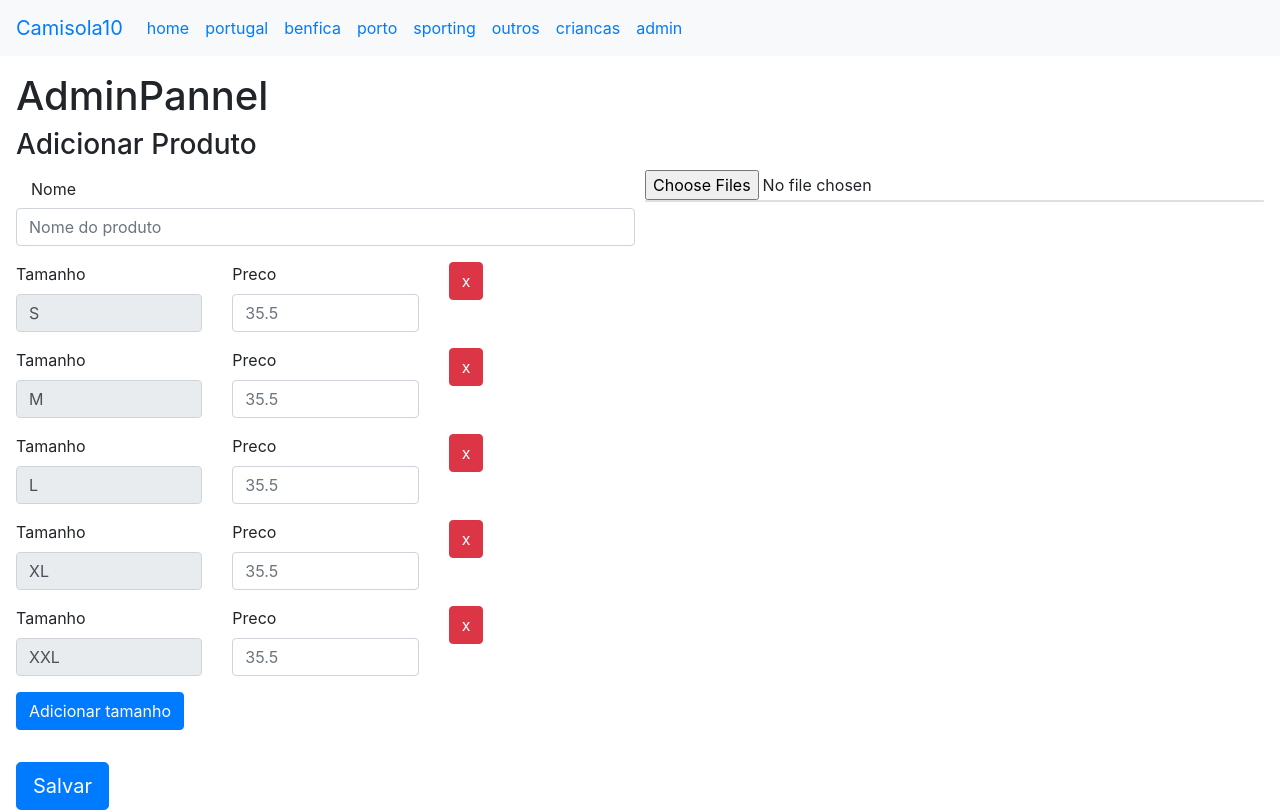
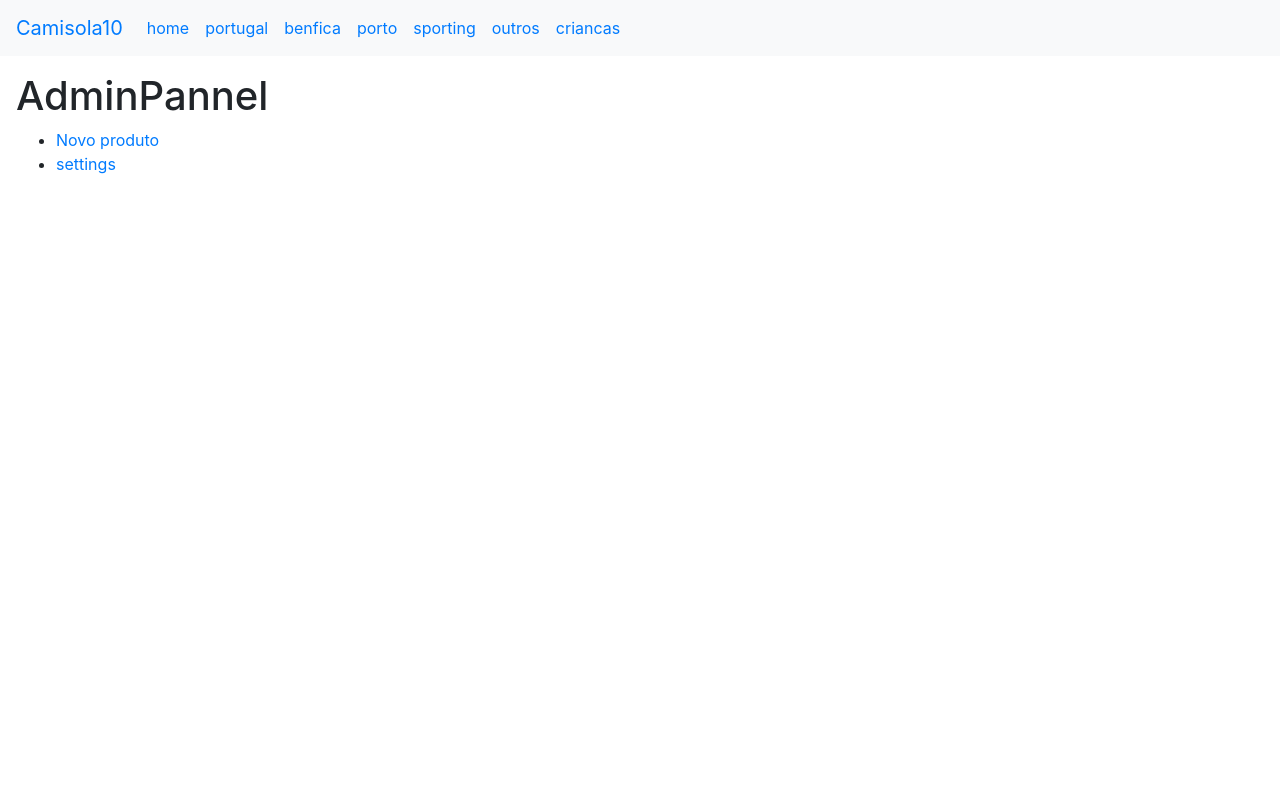
Before and after one commit to joe7lopes/camisola-web, a React (Create React App) app: page /admin in a window 1280 px wide. Built offline with nearby package versions, Linux system fonts and the light colour scheme.

Commit message:
added new product page

```diff
--- a/src/components/admin/AddNewProduct.js
+++ b/src/components/admin/AddNewProduct.js
@@ -1,9 +1,7 @@
 import React, { useState } from 'react';
-import {
-  Form, Card, Col, Button,
-} from 'react-bootstrap';
-import EditProduct from './EditProduct';
-import EditProductSize from './EditProductSize';
+import { Form, Col, Button } from 'react-bootstrap';
+import PreviewImages from './PreviewImages';
+import NewProductSize from './NewProductSize';
 import { size } from '../../config';
 
 const AddNewProduct = () => {
@@ -13,6 +11,12 @@ const AddNewProduct = () => {
   }));
   const [sizes, setSizes] = useState(defaultSelectedSize);
   const [images, setImages] = useState([]);
+  const [defaultImage, setDefaultImage] = useState(null);
+
+  const handleOnDelete = (sizeToRemove) => {
+    const updatedSizes = sizes.filter((s) => s !== sizeToRemove);
+    setSizes(updatedSizes);
+  };
 
   const handleFileUpload = (e) => {
     const files = Array.from(e.target.files);
@@ -22,30 +26,27 @@ const AddNewProduct = () => {
       image: file,
       url: URL.createObjectURL(file),
     }));
-
+    setDefaultImage(selectedImages[0]);
     setImages([...images, ...selectedImages]);
   };
 
-  const handleOnDelete = (sizeToRemove) => {
-    const updatedSizes = sizes.filter((s) => s !== sizeToRemove);
-    setSizes(updatedSizes);
+  const handleOnDeleteImage = (img) => {
+    const newImages = images.filter((image) => image !== img);
+    setImages(newImages);
   };
 
-  const renderSizes = () => sizes.map((s, i) => (
-      <EditProductSize
-        key={i}
-        size={s.size}
-        price={s.price}
-        handleOnChange={(e) => console.log(e)}
-        handleOnDelete={() => handleOnDelete(s)}
-      />
-  ));
-
-  const handleOnAdd = () => {};
+  const handleDefaultImageChanged = (img) => {
+    setDefaultImage(img);
+  };
 
   const handleOnSubmit = (event) => {
     event.preventDefault();
-    const newProduct = { size, images };
+    const imagesToSave = images.filter((i) => i !== defaultImage);
+    const formattedImages = [
+      ...imagesToSave,
+      { ...defaultImage, isDefault: true },
+    ];
+    const newProduct = { size, images: formattedImages };
     console.log('final save', newProduct);
   };
 
@@ -61,16 +62,21 @@ const AddNewProduct = () => {
               </Form.Label>
               <Form.Control type="text" placeholder="Nome do produto" />
             </Form.Group>
-          {renderSizes()}
+            <NewProductSize
+              sizes={sizes}
+            />
             <div>
-            <Button onClick={handleOnAdd}>Adicionar tamanho</Button>
+              <Button>Adicionar tamanho</Button>
             </div>
           </Col>
           <Col>
-          <input type="file" id="multi" onChange={handleFileUpload} multiple />
-          <Card>
-            <EditProduct images={images} />
-          </Card>
+            <PreviewImages
+              images={images}
+              defaultImage={defaultImage}
+              handleFileUpload={handleFileUpload}
+              handleOnDeleteImage={handleOnDeleteImage}
+              handleDefaultImageChanged={handleDefaultImageChanged}
+            />
           </Col>
         </Form.Row>
         <Button type="submit" size="lg" className="m-t-lg">
--- a/src/components/admin/AdminPannel.js
+++ b/src/components/admin/AdminPannel.js
@@ -1,12 +1,19 @@
 import React from 'react';
-import AddNewProduct from './AddNewProduct';
+import { Link } from 'react-router-dom';
 
 const AdminPannel = () => {
   const title = 'AdminPannel';
   return (
     <div className="c-body">
       <h1>{title}</h1>
-      <AddNewProduct />
+      <ul>
+        <li>
+          <Link to="/admin/new-product">Novo produto</Link>
+        </li>
+        <li>
+          <Link to="/admin/settings">settings</Link>
+        </li>
+      </ul>
     </div>
   );
 };
--- a/src/components/admin/EditProduct.js
+++ /dev/null
@@ -1,23 +0,0 @@
-import React from 'react';
-import { Figure } from 'react-bootstrap';
-
-function EditProduct({ images }) {
-  return (
-    <div>
-      <div></div>
-      {renderImagesPreview(images)}
-    </div>
-  );
-}
-
-const renderImagesPreview = (images) => images.map((img) => (
-    <div key={img.name}>
-      <Figure>
-        <Figure.Image width={256} src={img.url} />
-      </Figure>
-      Imagem Padrao
-      <input type="radio" />
-    </div>
-));
-
-export default EditProduct;
--- a/src/components/admin/EditProductSize.js
+++ /dev/null
@@ -1,37 +0,0 @@
-import React, { useState } from 'react';
-import {
-  Form, Row, Col, Button,
-} from 'react-bootstrap';
-
-function EditProductSize({
-  size,
-  handleOnDelete,
-}) {
-  const [price, setPrice] = useState('');
-  return (
-    <Row>
-      <Col>
-        <Form.Group>
-          <Form.Label>Tamanho</Form.Label>
-          <Form.Control type="text" value={size} readOnly/>
-        </Form.Group>
-      </Col>
-      <Col>
-        <Form.Group>
-          <Form.Label>Preco</Form.Label>
-          <Form.Control
-            type="text"
-            placeholder="35.5"
-            onChange={(e) => setPrice(e.target.value)}
-            value={price}
-          />
-        </Form.Group>
-      </Col>
-      <Col>
-      <Button variant="danger" onClick={handleOnDelete}>x</Button>
-      </Col>
-    </Row>
-  );
-}
-
-export default EditProductSize;
--- /dev/null
+++ b/src/components/admin/NewProductSize.js
@@ -0,0 +1,41 @@
+import React, { useState } from 'react';
+import {
+  Form, Row, Col, Button,
+} from 'react-bootstrap';
+
+function EditProductSize({ sizes, handleOnDelete }) {
+  const [price, setPrice] = useState('');
+  console.log(sizes);
+  return (
+    <div>
+      {sizes.map((size) => (
+        <Row key={size.size}>
+          <Col>
+            <Form.Group>
+              <Form.Label>Tamanho</Form.Label>
+              <Form.Control type="text" value={size.size} readOnly />
+            </Form.Group>
+          </Col>
+          <Col>
+            <Form.Group>
+              <Form.Label>Preco</Form.Label>
+              <Form.Control
+                type="text"
+                placeholder="35.5"
+                onChange={(e) => setPrice(e.target.value)}
+                value={price}
+              />
+            </Form.Group>
+          </Col>
+          <Col>
+            <Button variant="danger" onClick={handleOnDelete}>
+              x
+            </Button>
+          </Col>
+        </Row>
+      ))}
+    </div>
+  );
+}
+
+export default EditProductSize;
--- /dev/null
+++ b/src/components/admin/PreviewImages.js
@@ -0,0 +1,38 @@
+import React from 'react';
+import {
+  Button, Figure, Row, Col,
+} from 'react-bootstrap';
+
+function PreviewImages({
+  images,
+  handleFileUpload,
+  handleOnDeleteImage,
+  handleDefaultImageChanged,
+  defaultImage,
+}) {
+  return (
+    <div>
+      <input className="m-t-sm" type="file" id="multi" onChange={handleFileUpload} multiple />
+      {images.map((img) => (
+        <div key={img.name}>
+          <Row>
+            <Col>
+              <Figure>
+                <Figure.Image width={256} src={img.url} />
+              </Figure>
+            </Col>
+            <Col>
+              <span className="m-r-sm">Imagem Padrao</span>
+              <input className="m-r-sm" type="radio" onChange={() => handleDefaultImageChanged(img)} checked={img.url === defaultImage.url} />
+              <Button variant="danger" type="button" onClick={() => handleOnDeleteImage(img)}>
+                x
+              </Button>
+            </Col>
+          </Row>
+        </div>
+      ))}
+    </div>
+  );
+}
+
+export default PreviewImages;
--- /dev/null
+++ b/src/components/admin/Settings.js
@@ -0,0 +1,9 @@
+import React from 'react';
+
+function Settings() {
+  return (
+        <div>settings page</div>
+  );
+}
+
+export default Settings;
--- a/src/components/admin/index.js
+++ b/src/components/admin/index.js
@@ -1,3 +1,3 @@
-import AdminPannel from './AdminPannel';
-
-export default AdminPannel;
+export { default as AdminPannel } from './AdminPannel';
+export { default as NewProduct } from './AddNewProduct';
+export { default as Settings } from './Settings';
--- a/src/components/index.js
+++ b/src/components/index.js
@@ -2,4 +2,4 @@ export { default as NavigationHeader } from './NavigationHeader';
 export { default as Home } from './Home';
 export { default as ClubPage } from './ClubPage';
 export { default as ProductDetail } from './product_details';
-export { default as AdminPannel } from './admin';
+export { AdminPannel, NewProduct, Settings } from './admin';
--- a/src/routes/path.js
+++ b/src/routes/path.js
@@ -6,5 +6,4 @@ export default {
   SPORTING: '/sporting',
   OUTROS: '/outros',
   CRIANCAS: '/criancas',
-  ADMIN: '/admin',
 };
--- a/src/routes/routes.js
+++ b/src/routes/routes.js
@@ -6,6 +6,8 @@ import {
   ProductDetail,
   Home,
   AdminPannel,
+  Settings,
+  NewProduct,
 } from '../components';
 import path from './path';
 
@@ -32,7 +34,13 @@ const Routes = () => (
       <Route path={SPORTING}>
         <ClubPage />
       </Route>
-      <Route path={ADMIN}>
+      <Route path="/admin/new-product">
+        <NewProduct />
+      </Route>
+      <Route path="/admin/settings">
+        <Settings />
+      </Route>
+      <Route path="/admin">
         <AdminPannel />
       </Route>
       <Route path="/product/:id">
```
Lines whose indentation alone changed are shown as unchanged.
